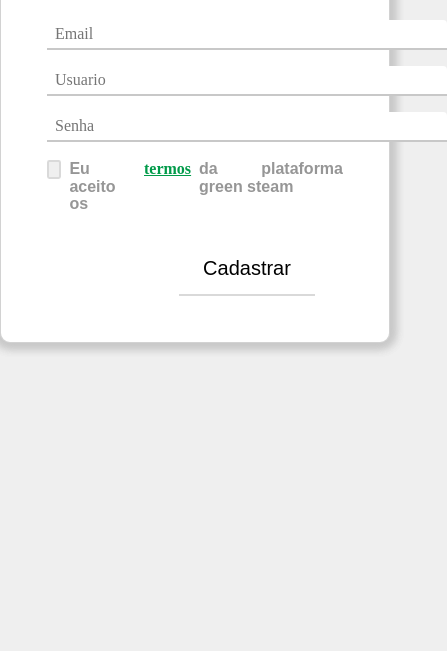
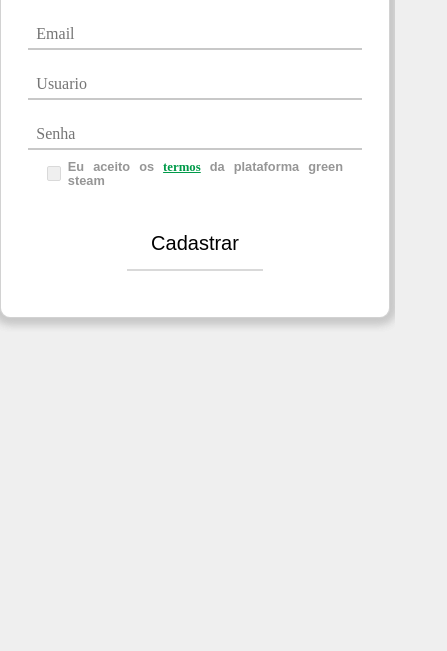
Before and after one commit to fgarcia0x0/GreenSteam, a plain HTML site: page src/register.html in a window 390 px wide. Shown: the part 193-844 px from the top of the page, 447 px wide, since content can reach past the window. Drawn offline with nearby package versions, Linux system fonts and the light colour scheme.

Commit message:
#GS-003 Solving input responsiveness problem

```diff
--- a/css/login-style.css
+++ b/css/login-style.css
@@ -26,7 +26,6 @@
 {
     padding: 0px;
     margin-top: 5%;
-   /*  background-color: yellowgreen; */
 }
 
 
@@ -153,8 +152,6 @@
     background: var(--bg-card-login);
     box-shadow: 0px 0px 10px 5px var(--border-inside-navbar);
     border-radius: 10px;
-    /* background-color:aqua;  */
-
 }
 
 .form
@@ -180,7 +177,6 @@
     border-radius: 5px;
     border: 1px solid var(--bg-input);
     width: 100%;
-    /* background-color: violet; */
 }
 
 input[type="submit"]
@@ -240,13 +236,14 @@ input[type="checkbox"]:checked::before
 .checkbox-label
 {
     font-family: 'Raleway', sans-serif;
-    font-size: 1rem;
+    font-size: 0.8rem;
     font-weight: 700;
     text-align: justify;
     color: var(--label-input);
     justify-content: left;
     line-height: 1.1;
     display: inline-flex;
+    align-items: center;
     grid-template-columns: 1em auto;
     gap: 0.5em;
 }
--- a/src/register.html
+++ b/src/register.html
@@ -20,7 +20,7 @@
     <nav class="navbar navbar-expand-lg navbar-logo">
         <div class="container d-flex justify-content-center">
             <a class="navbar-brand" href="#">
-                <img src="../assets/logo.svg" alt="Bootstrap" width="254" height="54">
+                <img src="../assets/logo.svg" alt="Logo Green Steam" width="254" height="54">
             </a>
         </div>
     </nav>
@@ -32,8 +32,9 @@
             <div id="form" class="card">
                 <h2 class="title-login">CADASTRAR</h2>
                 <div class="card-body">
-                    <form action="" id="account-form" >
-                        <div class="form-group mb-3">
+                    <form action="" id="account-form" class="form text-center">
+                        <div class="form-group">
+                            <div class="col-sm-12 col-10">
                                 <input
                                 type="email"
                                 id="email"
@@ -42,9 +43,11 @@
                                 pattern="[^@]+@[^@]+\.[a-zA-Z]{2,6}"
                                 placeholder="Email"
                             >
-                            <span class="error-message" style="display: none;">Email inválido</span>
                             </div>
-                        <div class="form-group mb-3">
+                        </div>
+
+                        <div class="form-group">
+                            <div class="col-sm-12 col-10">
                                 <input
                                 type="text"
                                 id="nome"
@@ -55,7 +58,10 @@
                                 minlength="4"
                             >
                             </div>
-                        <div class="form-group mb-3">
+                        </div>
+
+                        <div class="form-group">
+                            <div class="col-sm-12 col-10">
                                 <input
                                 type="password"
                                 id="password"
@@ -64,21 +70,25 @@
                                 placeholder="Senha"
                                 minlength="6"
                             >
-
+                            </div>
                         </div>
 
                         <div class="checkbox-wrapper">
-
                             <label for="checkbox-terms" class="checkbox-label">
                                 <input type="checkbox" id="accept-terms" class="input-checkbox" required>
+                                <span class="">
                                     Eu aceito os
                                     <a href="login.html" class="create-account">termos</a>
                                     da plataforma green steam
+                                </span>
+
                             </label>
                         </div>
 
                         <div class="form-group">
+                            <div class="col-sm-12 col-10">
                                 <input type="submit" value="Cadastrar" class="create btn">
+                            </div>
                         </div>
                     </form>
                 </div>
```
Also changed, not shown: src/login.html (+11 -3 lines). Lines whose indentation alone changed are shown as unchanged.
